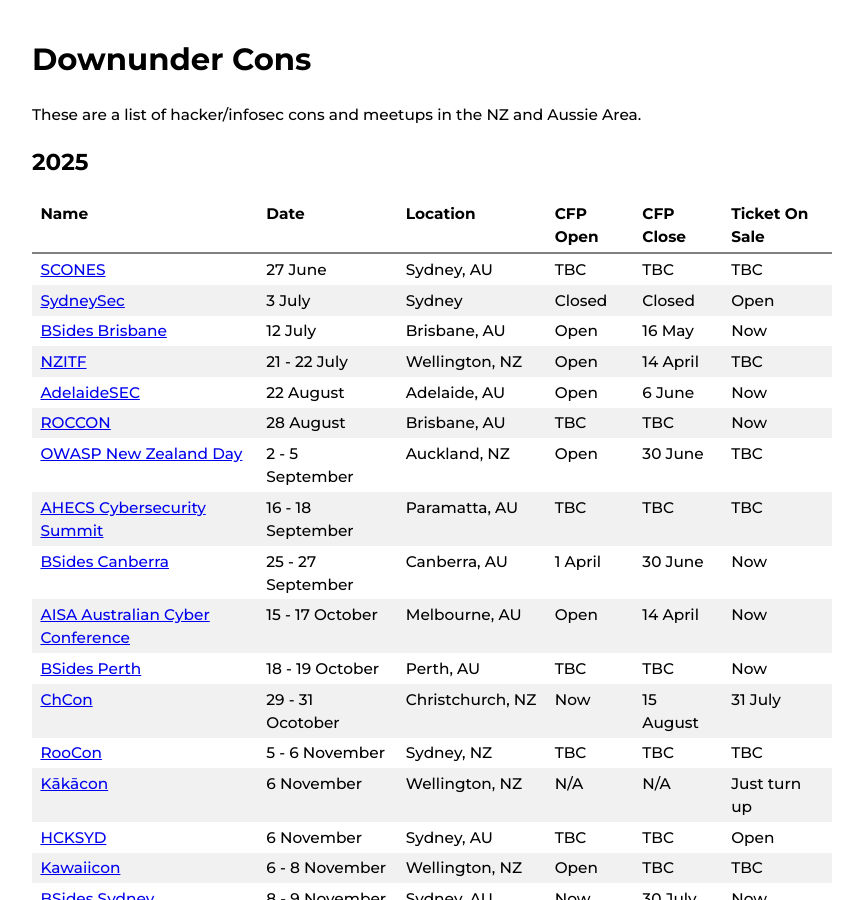
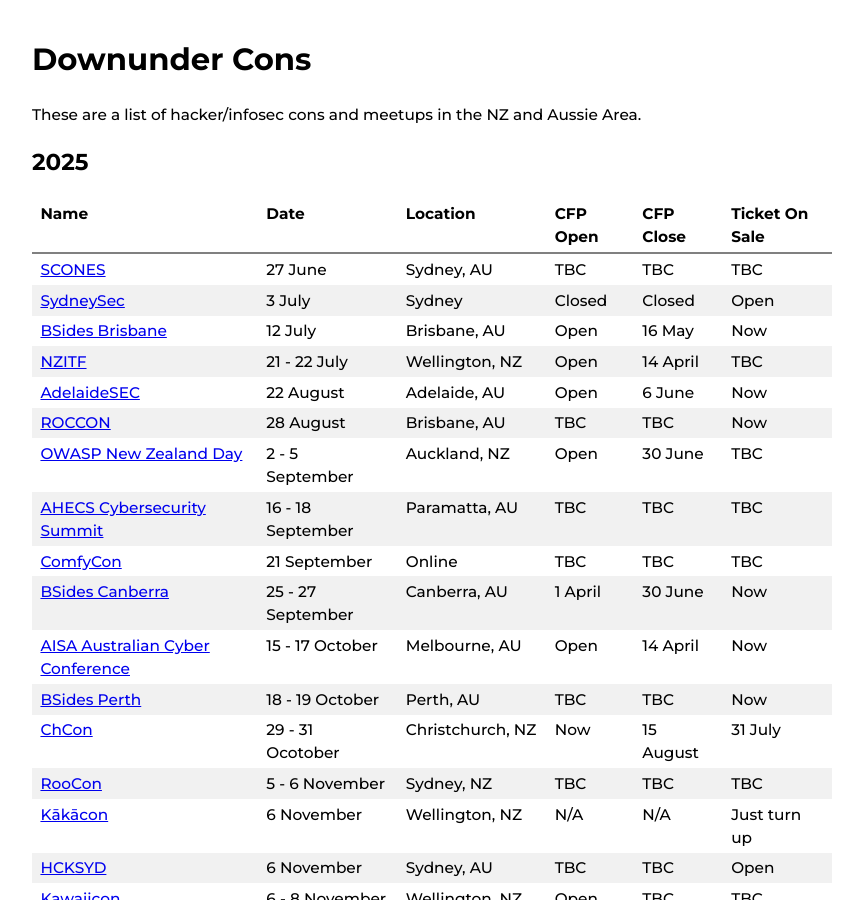
Before and after one commit to nzkarit/downundercons, a Jekyll site: the page built from index.markdown, in a window 1280 px wide and 900 px high. Shown: the whole window, without its empty margins (208-1071 px from the left). Built offline with Jekyll 4.4.1, drawn with Linux system fonts in a browser that asks for light colours.

Commit message:
Update index.markdown

```diff
--- a/index.markdown
+++ b/index.markdown
@@ -17,6 +17,7 @@ These are a list of hacker/infosec cons and meetups in the NZ and Aussie Area.
 | [ROCCON](https://www.realmsofcyber.com/) | 28 August | Brisbane, AU | TBC | TBC | Now |
 | [OWASP New Zealand Day](https://appsec.org.nz/conference/) | 2 - 5 September | Auckland, NZ | Open | 30 June | TBC |
 | [AHECS Cybersecurity Summit](https://www.ahecs.edu.au/events/ahecs-2025-cybersecurity-summit/) | 16 - 18 September | Paramatta, AU | TBC | TBC | TBC |
+| [ComfyCon](https://au.comfycon.rocks/) | 21 September | Online | TBC | TBC | TBC |
 | [BSides Canberra](https://www.bsidesau.com.au/) | 25 - 27 September | Canberra, AU | 1 April | 30 June | Now |
 | [AISA Australian Cyber Conference](https://www.cyberconference.com.au/) | 15 - 17 October | Melbourne, AU | Open | 14 April | Now |
 | [BSides Perth](https://bsidesperth.com.au/) | 18 - 19 October | Perth, AU | TBC | TBC | Now |
```
